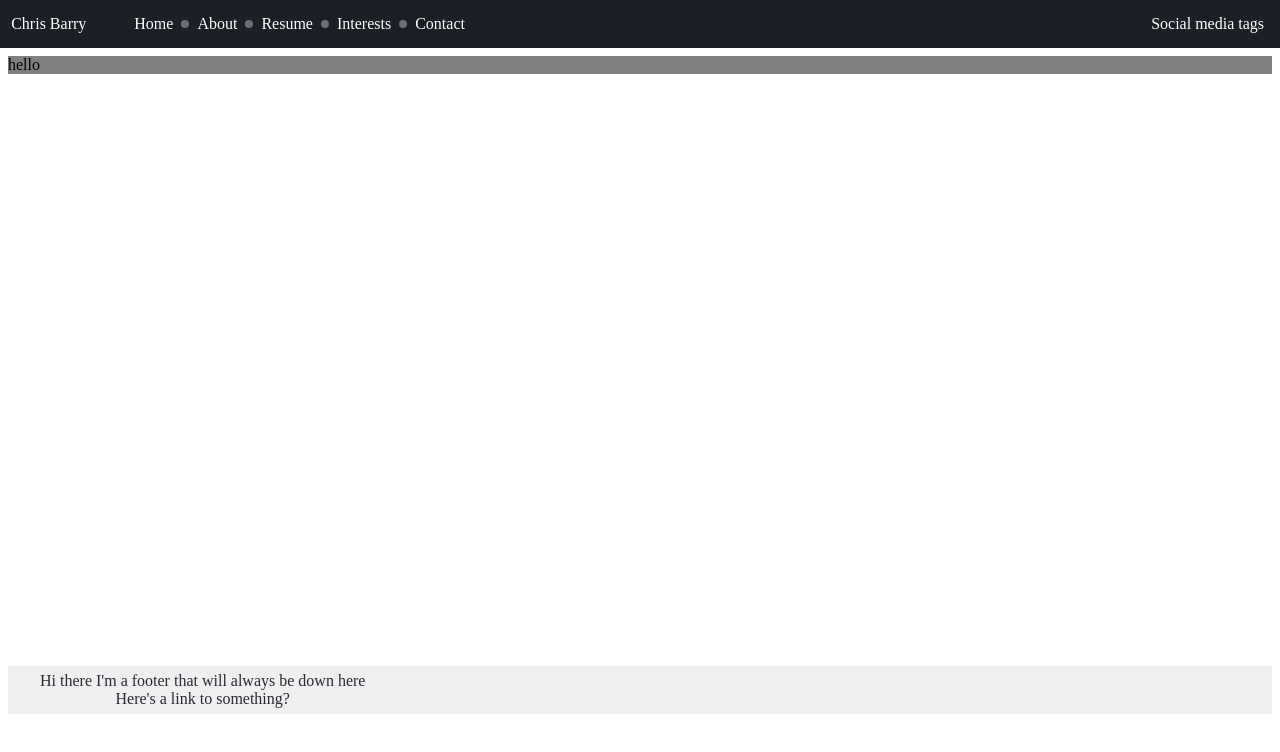
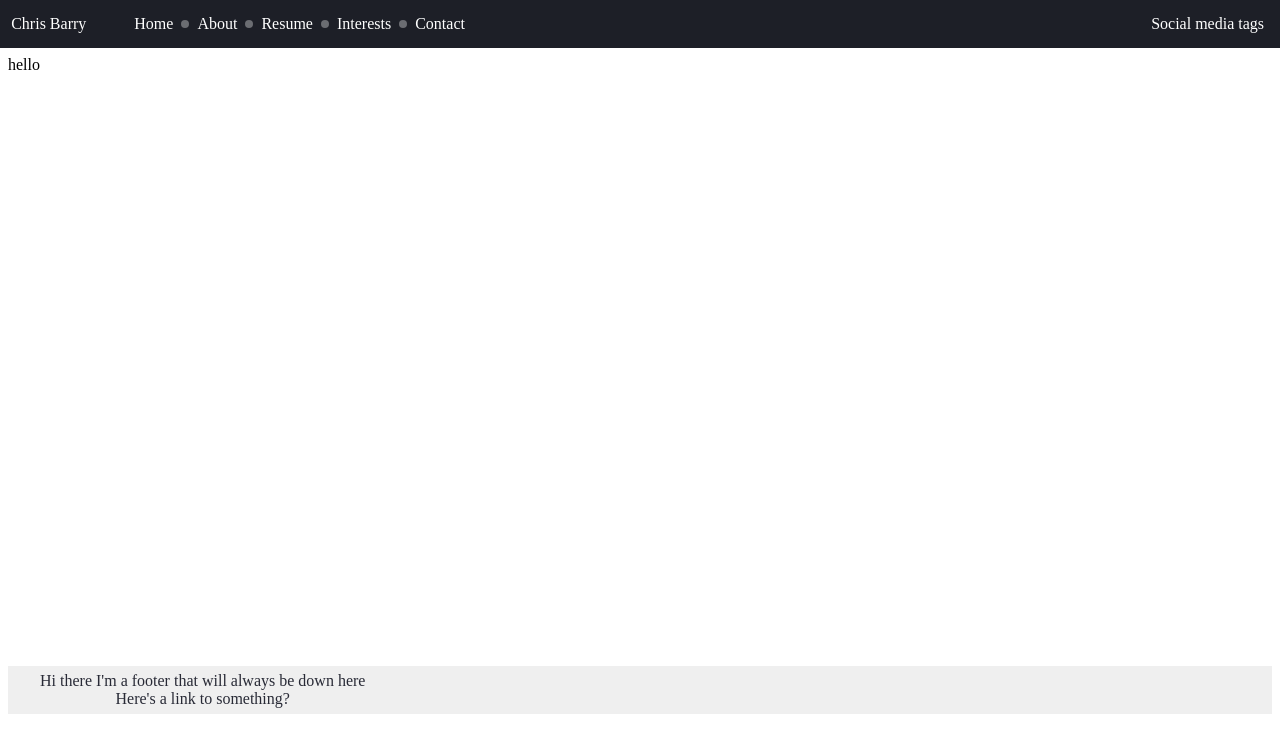
Before and after one commit to Chris-Barry-43/personal-site, a React (Create React App) app: page /about in a window 1280 px wide. Shown: the top 752 px of the page. Built offline with nearby package versions, Linux system fonts and the light colour scheme.

Commit message:
background color

```diff
--- a/src/App.js
+++ b/src/App.js
@@ -11,7 +11,6 @@ import styled from "styled-components"
 
 const Main = styled.div`
   position: relative;
-  background-color: grey;
   top: 3rem;
 `
 function App() {
--- a/src/Pages/Contact.js
+++ b/src/Pages/Contact.js
@@ -3,9 +3,6 @@ import styled from "styled-components"
 
 const Info = styled.div `
 
-    position: absolute;
-    color: white;
-    background-color: black;
 
 `;
 
```
